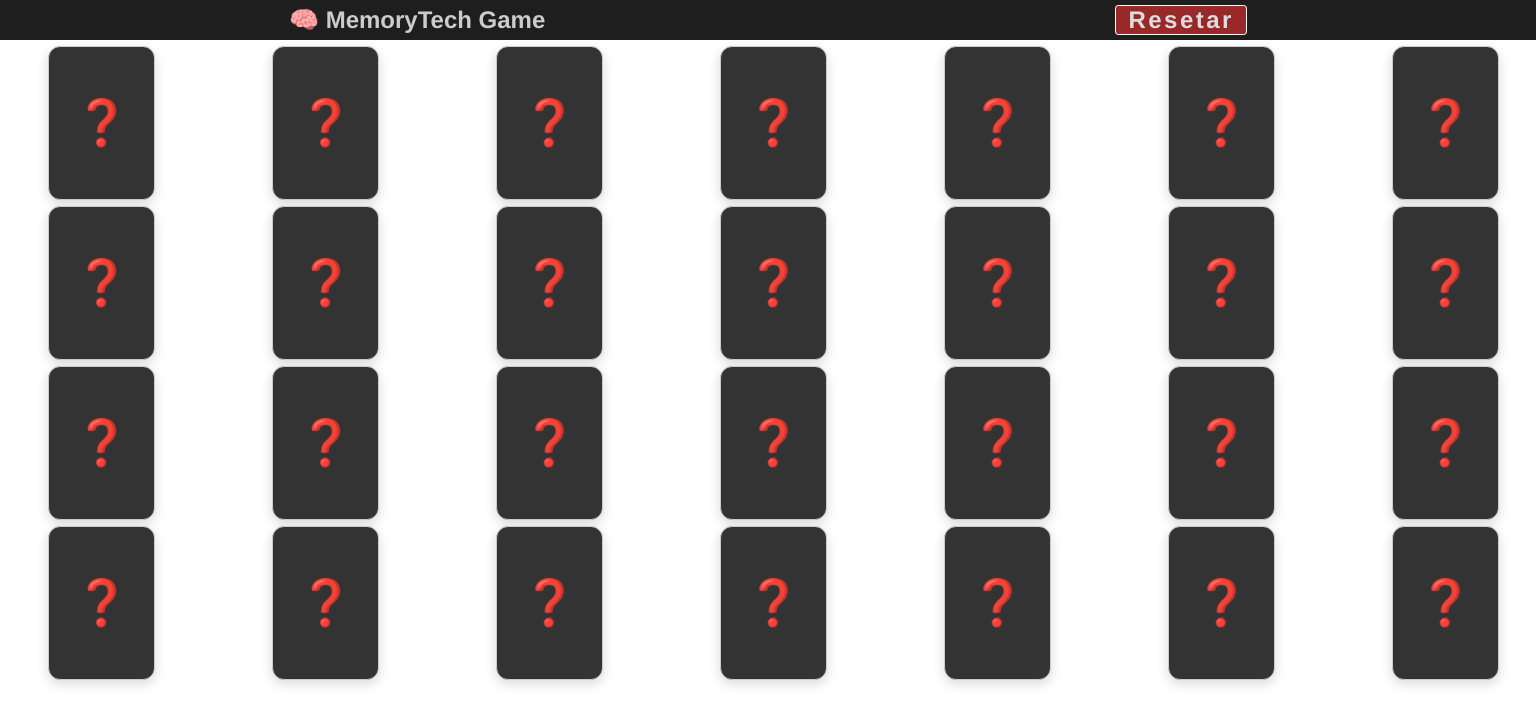
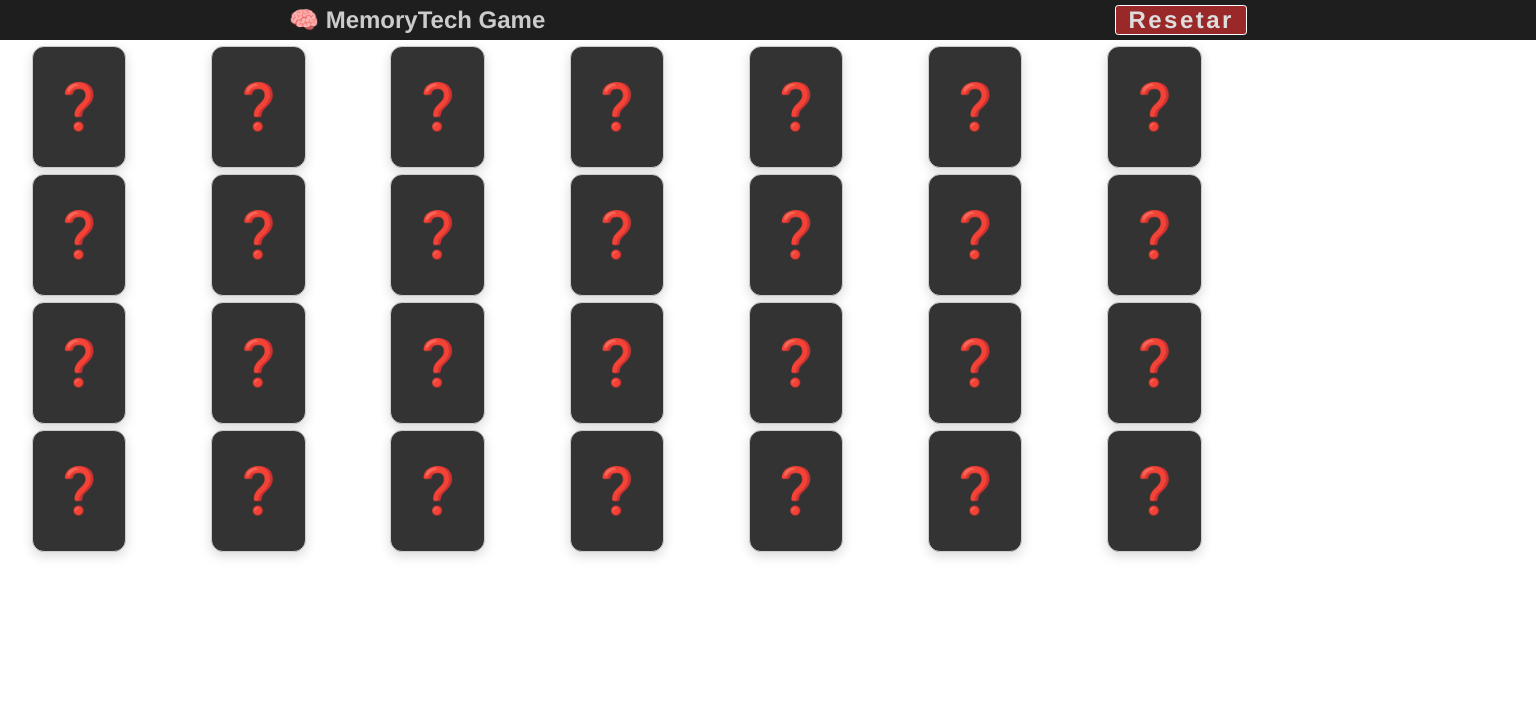
Before and after one commit to ramalhoraphael/MemoryTechGame, a React (Vite) app: page / in a window 1536 px wide. Shown: the top 724 px of the page. Built offline with nearby package versions, Linux system fonts and the light colour scheme.

Commit message:
fix:limpeza css

```diff
--- a/src/components/Carta/Carta.css
+++ b/src/components/Carta/Carta.css
@@ -112,8 +112,3 @@
     padding: 0.2rem 2rem;
   }
 }
-@media screen and (min-width: 1536px) and (orientation: landscape) {
-  .carta-externa-fixo {
-    padding: 0.2rem 3rem;
-  }
-}
--- a/src/components/Mesa/Mesa.css
+++ b/src/components/Mesa/Mesa.css
@@ -188,12 +188,3 @@
     grid-template-columns: repeat(7, 9.9rem);
   }
 }
-@media screen and (min-width: 1229px) and (orientation: landscape) {
-  .carta-grid {
-    grid-template-rows: repeat(4, 10rem);
-    grid-template-columns: repeat(7, 12.7rem);
-    column-gap: 1.3rem;
-    row-gap: 0rem;
-    margin: 0.2rem;
-  }
-}
```
